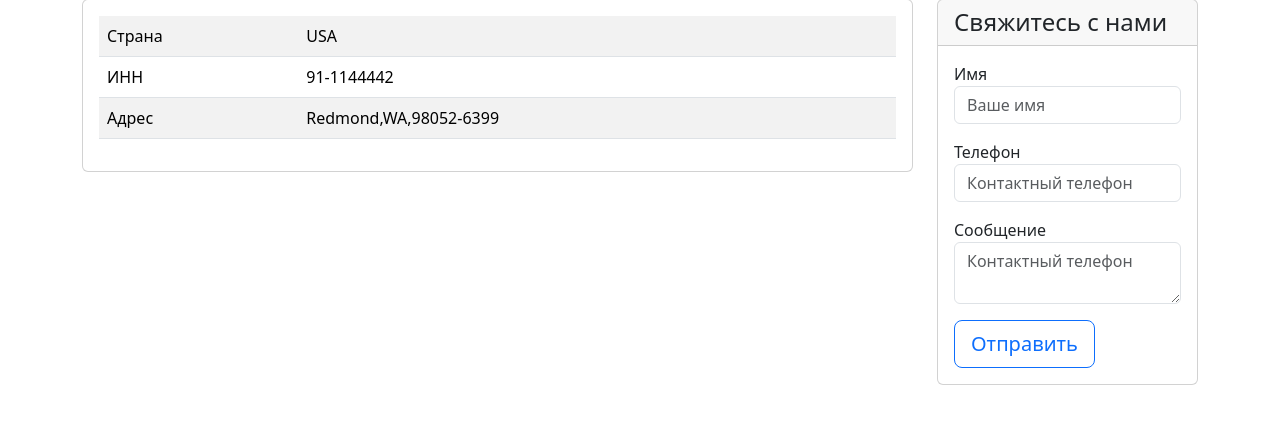
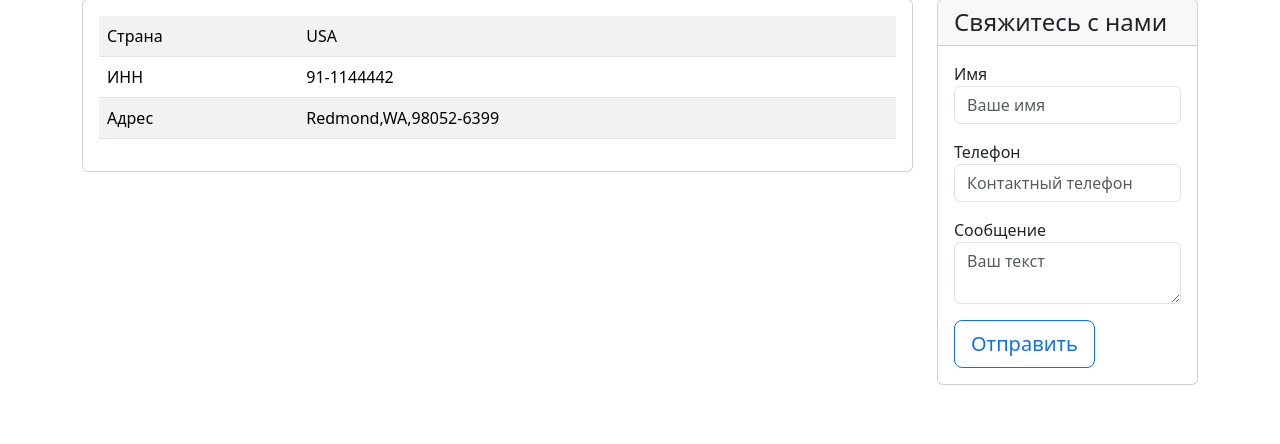
Before and after one commit to Whale-Inv/exploring_django, a Django app: page /contacts/ in a window 1280 px wide. Shown: the part 239-683 px from the top of the page. Run offline with Django 5.2, Linux system fonts and the light colour scheme.

Commit message:
fixes placeholder

```diff
--- a/catalog/templates/contacts.html
+++ b/catalog/templates/contacts.html
@@ -63,7 +63,7 @@
                         <div class="mb-3">
                             <label for="message">Сообщение</label>
                             <textarea type="text" name="message" class="form-control" id="message"
-                                      placeholder="Контактный телефон" required></textarea>
+                                      placeholder="Ваш текст" required></textarea>
                         </div>
                         <button type="submit" class="btn btn-lg btn-block btn-outline-primary">Отправить</button>
                     </form>
```
